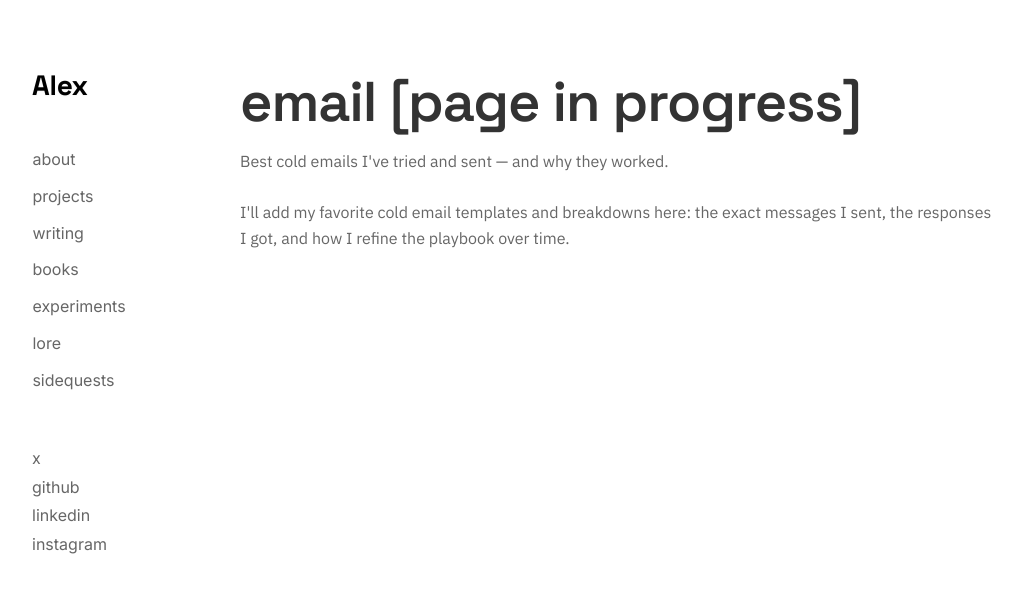
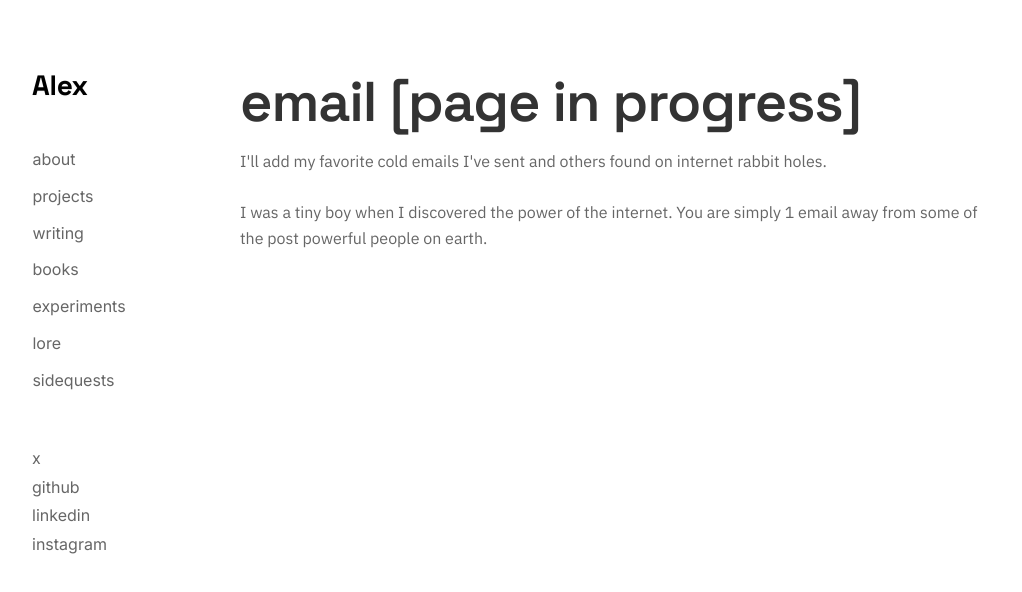
Before and after one commit to alexshibu1/alexshibu.com, a Next.js app: page /email in a window 1280 px wide. Shown: the top 592 px of the page, without its empty margins (48-1070 px from the left). Built offline with nearby package versions, Linux system fonts and the light colour scheme.

Commit message:
cooking the emails page

```diff
--- a/app/email/page.tsx
+++ b/app/email/page.tsx
@@ -9,13 +9,13 @@ export default function EmailPage() {
         email [page in progress]
       </h1>
       <p className="text-base text-gray-600 mb-4">
-        Best cold emails I&apos;ve tried and sent — and why they worked.
+        I&apos;ll add my favorite cold emails I&apos;ve sent and others found on
+        internet rabbit holes.
       </p>
 
       <p className="text-sm text-gray-700">
-        I&apos;ll add my favorite cold email templates and breakdowns here: the
-        exact messages I sent, the responses I got, and how I refine the
-        playbook over time.
+        I was a tiny boy when I discovered the power of the internet. You are
+        simply 1 email away from some of the post powerful people on earth.
       </p>
     </main>
   );
```
